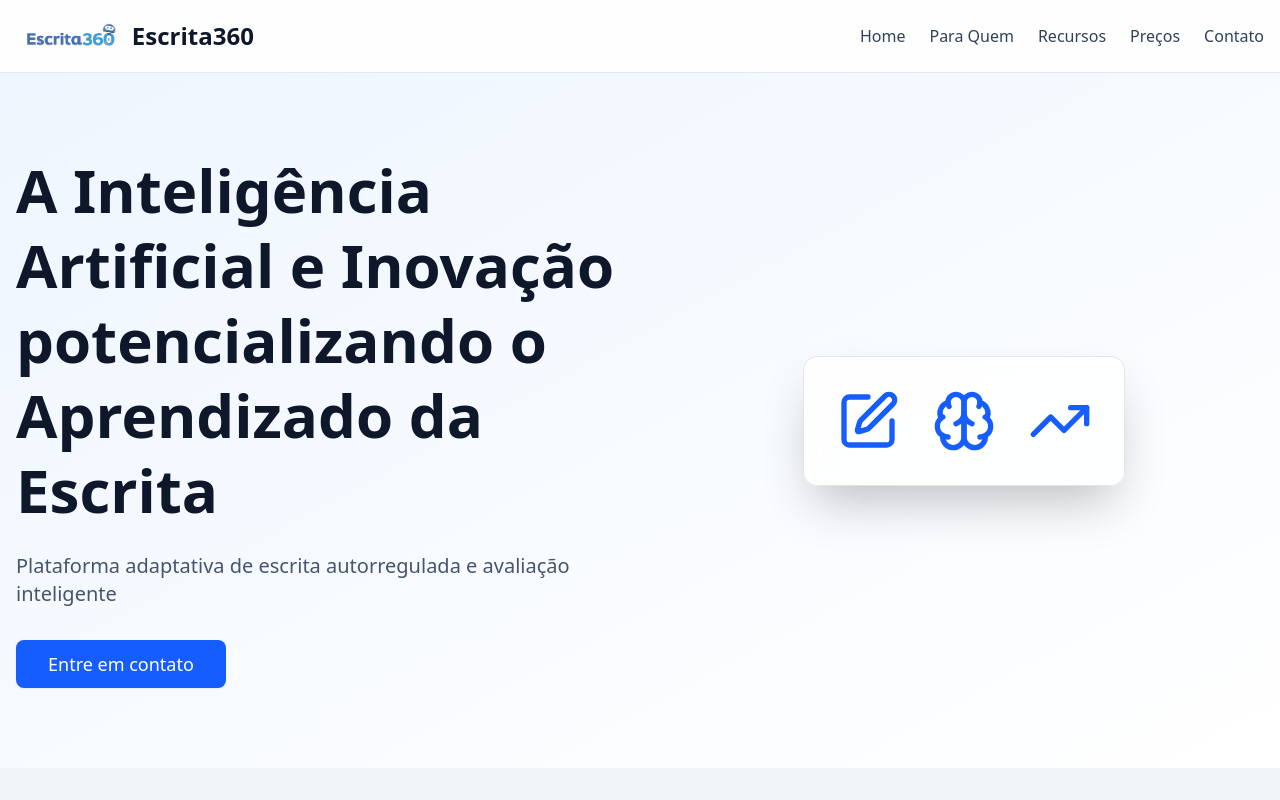
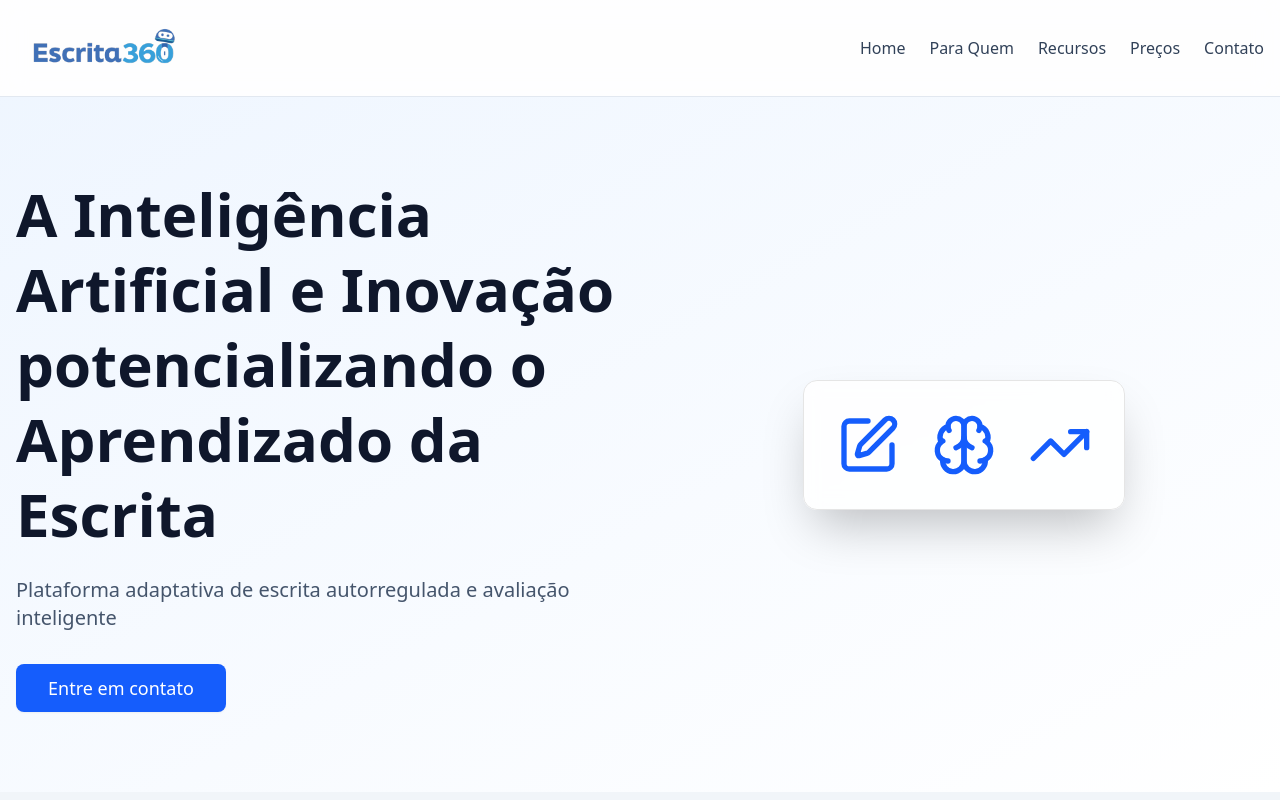
Before and after one commit to escrita360/escrita360_sitereact, a React (Vite) app: page / in a window 1280 px wide. Shown: the top 800 px of the page. Built offline with nearby package versions, Linux system fonts and the light colour scheme.

Commit message:
feat: Update Layout component for improved branding and accessibility, including logo adjustments and text removal

```diff
--- a/src/components/Layout.jsx
+++ b/src/components/Layout.jsx
@@ -13,10 +13,10 @@ function Layout({ children }) {
       {/* Header */}
       <header className="sticky top-0 z-50 bg-white/80 backdrop-blur-md border-b border-slate-200">
         <nav className="container mx-auto px-4 py-4 flex items-center justify-between">
-          <Link to="/" className="flex items-center gap-2">
-            <img src={logo} alt="Escrita360" className="h-10 w-auto" />
-            <span className="text-2xl font-bold text-slate-900">Escrita360</span>
-          </Link>
+                <Link to="/" className="flex items-center gap-2 font-bold text-2xl text-slate-900">
+                    <img src={logo} alt="Logo Escrita360" className="h-16 w-auto" />
+                  <span className="sr-only">Escrita360</span>
+                </Link>
 
           {/* Desktop Navigation */}
           <div className="hidden md:flex items-center gap-6">
@@ -88,9 +88,9 @@ function Layout({ children }) {
         <div className="container mx-auto px-4">
           <div className="grid md:grid-cols-4 gap-8 mb-8">
             <div>
-              <Link to="/" className="flex items-center gap-2 mb-4">
-                <img src={logo} alt="Escrita360" className="h-10 w-auto" />
-                <span className="text-2xl font-bold">Escrita360</span>
+              <Link to="/" className="mb-4 block flex items-center gap-2">
+                <img src={logo} alt="Logo Escrita360" className="h-16 w-auto" style={{ filter: 'brightness(0) invert(1)' }} />
+                  {/* Removido texto 'Escrita' */}
               </Link>
               <p className="text-slate-400">
                 A plataforma mais completa para o desenvolvimento da escrita
@@ -125,7 +125,7 @@ function Layout({ children }) {
             </div>
           </div>
           <div className="border-t border-slate-800 pt-8 text-center text-slate-400">
-            <p>&copy; 2025 Escrita360. Todos os direitos reservados.</p>
+            <p>&copy; 2025. Todos os direitos reservados.</p>
           </div>
         </div>
       </footer>
```
